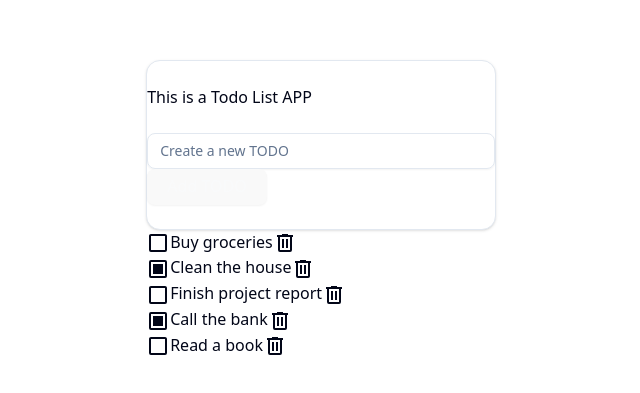
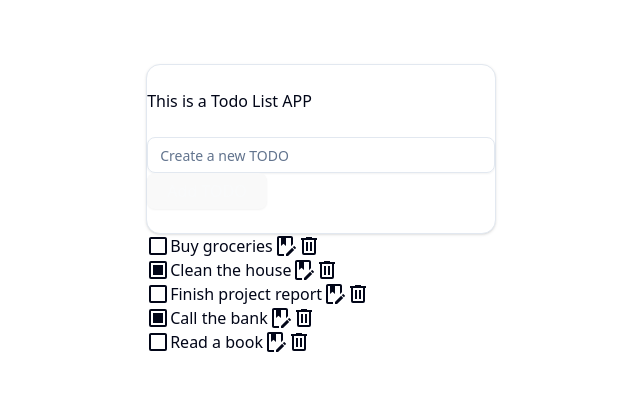
Before and after one commit to ernest03011/react-app, a React (Vite) app: page / in a window 1280 px wide. Shown: the part 191-584 px from the top of the page, without its empty margins (319-959 px from the left). Built offline with nearby package versions, Linux system fonts and the light colour scheme.

Commit message:
chore: update the component so it uses the new modal for editing todos name

```diff
--- a/src/ListItem.jsx
+++ b/src/ListItem.jsx
@@ -4,10 +4,11 @@ import {
   mdiCheckboxBlankOutline,
   mdiTrashCanOutline,
 } from "@mdi/js";
+import EditTodoModal from "./EditTodoModal";
 
 function ListItem({ todo, onToggle, handleDelete }) {
   return (
-    <li>
+    <li className="flex">
       <Icon
         onClick={onToggle}
         data-todo-status={todo.complete}
@@ -20,10 +21,11 @@ function ListItem({ todo, onToggle, handleDelete }) {
         size={1}
       />
       {todo.name}
+      <EditTodoModal></EditTodoModal>
       <Icon
-        path={mdiTrashCanOutline}
         className="inline"
         size={1}
+        path={mdiTrashCanOutline}
         onClick={handleDelete}
       />
     </li>
```
